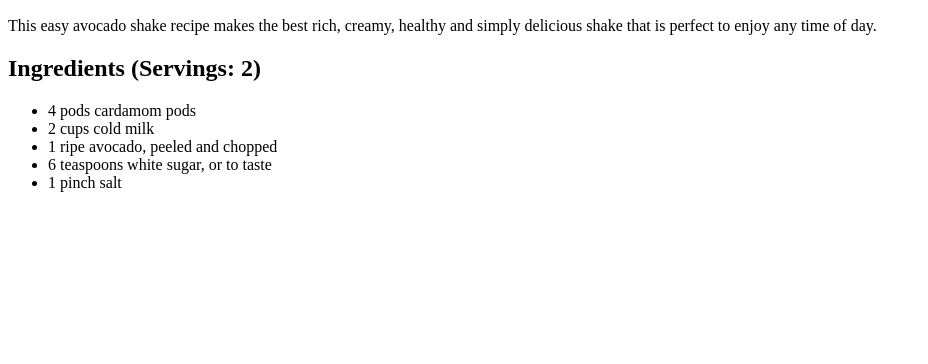
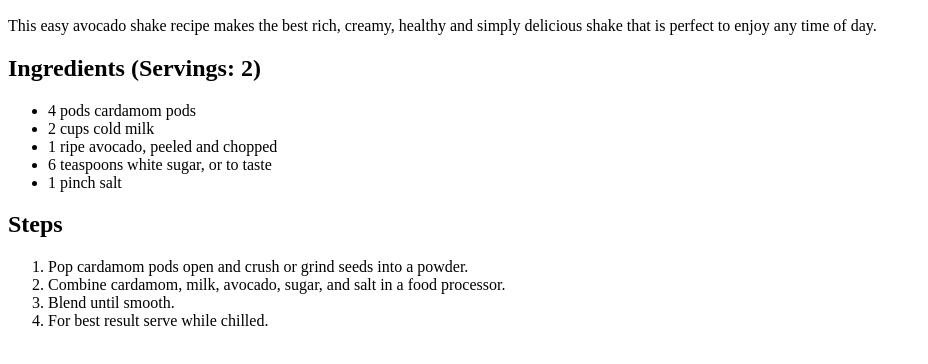
Before and after one commit to snchowdhary89/snc-recipes, a plain HTML site: page recipes/avocado-shake.html in a window 1280 px wide. Shown: the part 434-798 px from the top of the page, without its empty margins (0-928 px from the left). Drawn offline with Linux system fonts and the light colour scheme.

Commit message:
List steps needed to prepare avocado-shake

```diff
--- a/recipes/avocado-shake.html
+++ b/recipes/avocado-shake.html
@@ -25,5 +25,14 @@
       <li>6 teaspoons white sugar, or to taste</li>
       <li>1 pinch salt</li>
     </ul>
+    <h2>Steps</h2>
+    <ol>
+      <li>Pop cardamom pods open and crush or grind seeds into a powder.</li>
+      <li>
+        Combine cardamom, milk, avocado, sugar, and salt in a food processor.
+      </li>
+      <li>Blend until smooth.</li>
+      <li>For best result serve while chilled.</li>
+    </ol>
   </body>
 </html>
```
